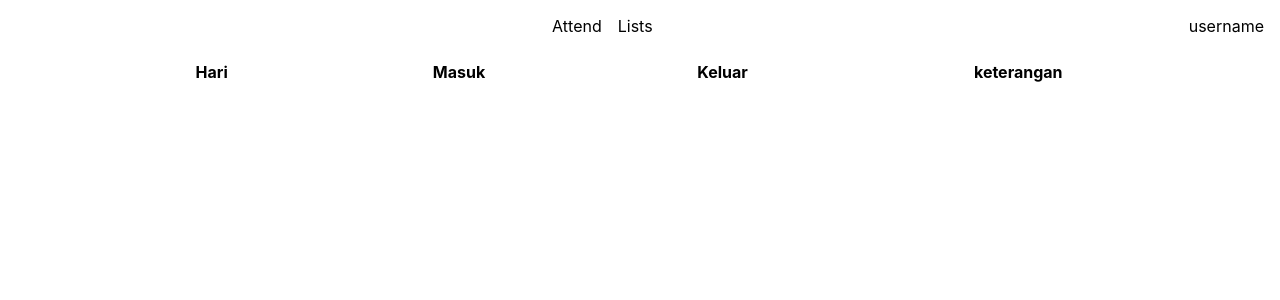
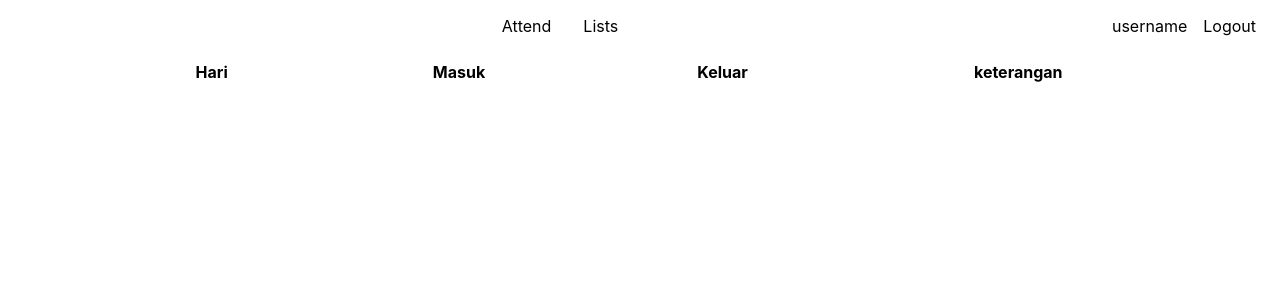
Before and after one commit to miridium-electrode/erp, a Next.js app in the folder web/: page /employees/attendance/employee/lists in a window 1280 px wide. Shown: the top 300 px of the page. Built offline with nearby package versions, Linux system fonts and the light colour scheme.

Commit message:
add navbar component

```diff
--- a/web/components/navbar/employees/attendance/employee/index.tsx
+++ b/web/components/navbar/employees/attendance/employee/index.tsx
@@ -7,6 +7,7 @@ function Navbar() {
             it doesn't come after ul (div being block element) */}
             <div>
                 <a href="#">username</a>
+                <a href="/">Logout</a>
             </div>
             <ul>
                 <li>
--- a/web/components/navbar/employees/attendance/employee/styles.module.scss
+++ b/web/components/navbar/employees/attendance/employee/styles.module.scss
@@ -1,6 +1,9 @@
 .navbar {
     width: 100vw;
     padding: 1rem;
+    a{
+        padding: 0 .5rem;
+    }
     ul {
         margin: 0 auto;
         padding: 0;
```
